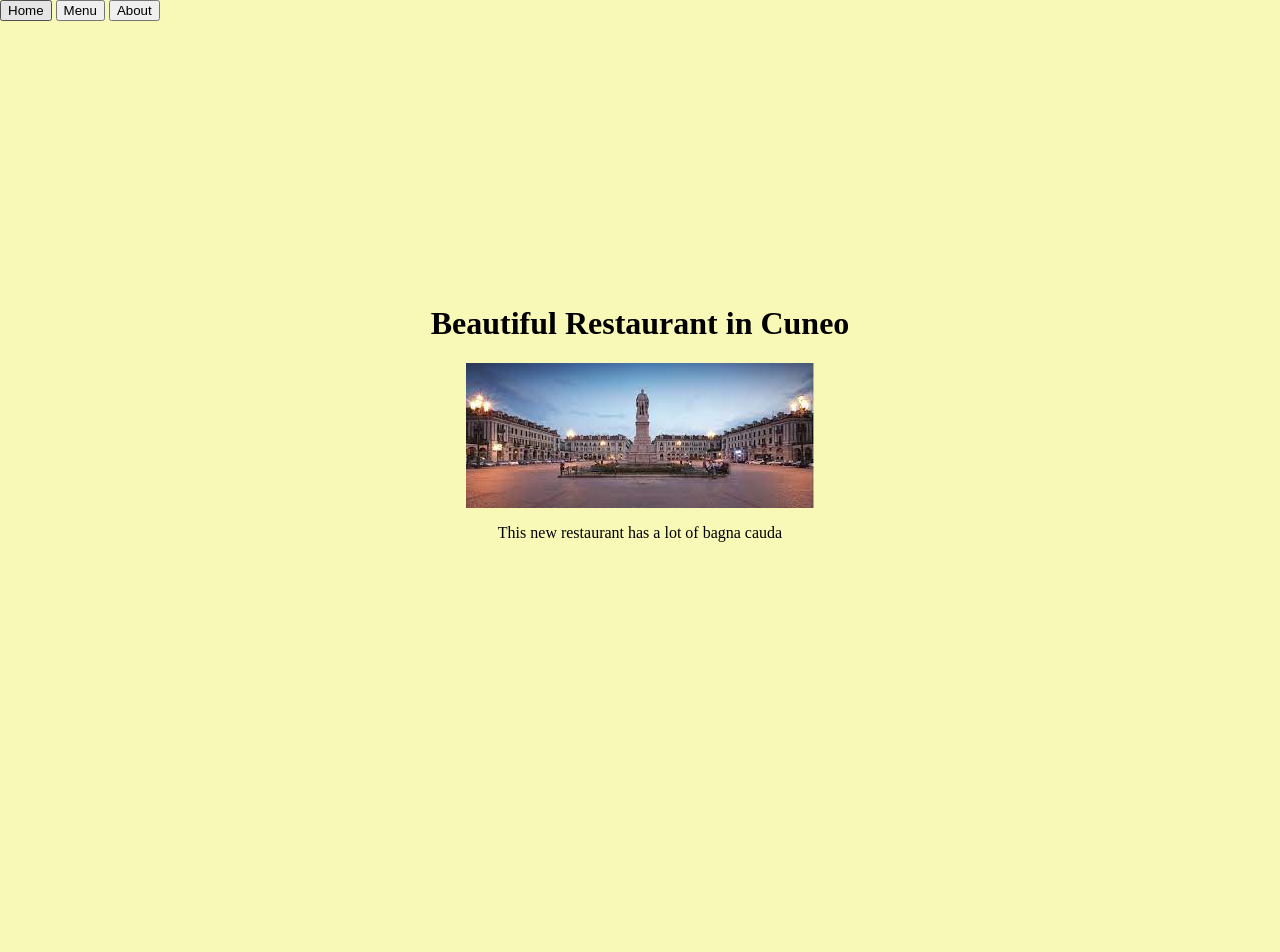
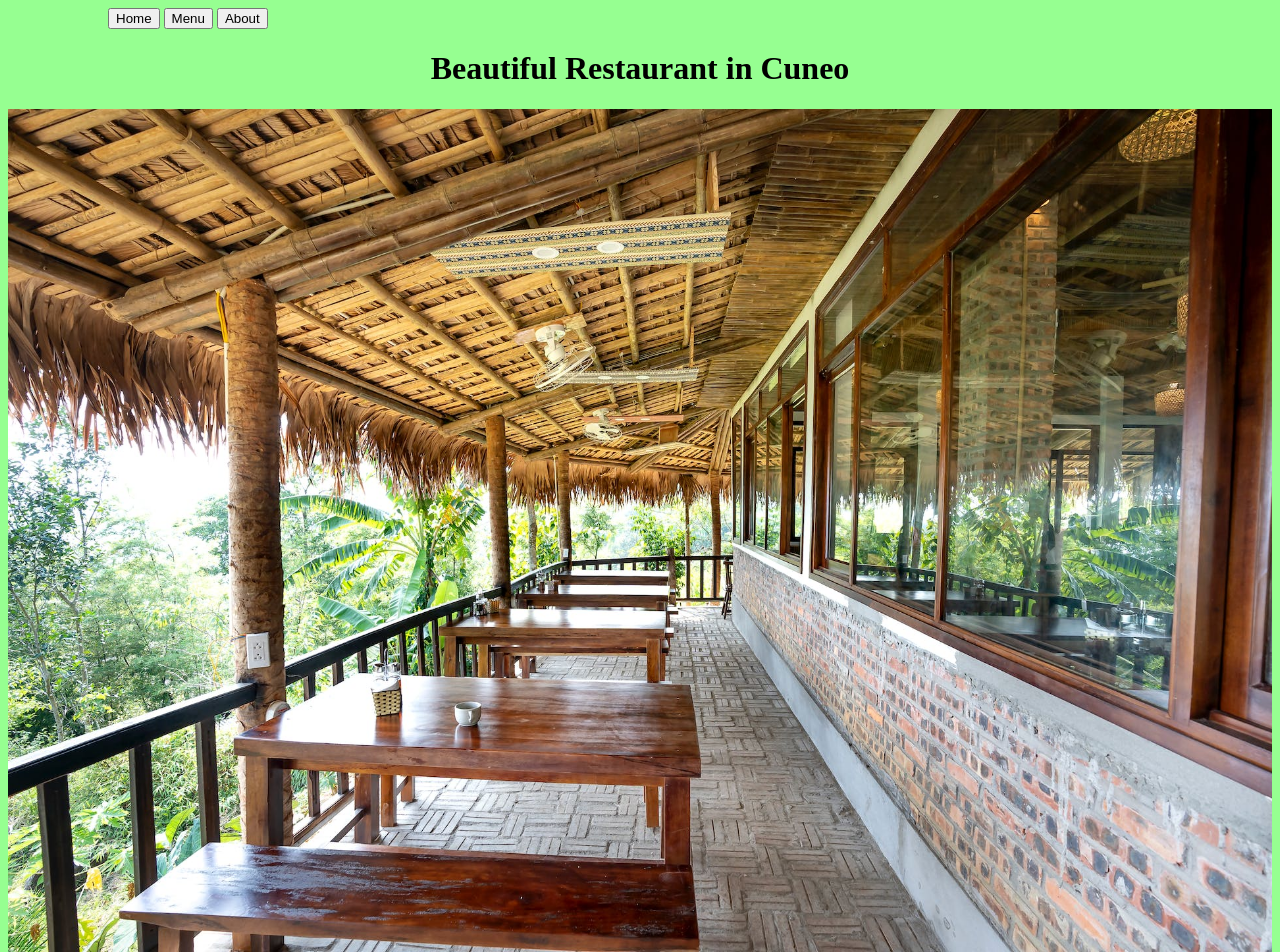
Before and after one commit to CescoMinchia/restaurant, a website built with webpack: page dist/index.html in a window 1280 px wide. Shown: the top 952 px of the page. Before the commit the page ends 821 px from the top, so only its background shows below. Built offline with nearby package versions, Linux system fonts and the light colour scheme.

Commit message:
struggling with style

```diff
--- a/src/about.js
+++ b/src/about.js
@@ -1,5 +1,5 @@
 import "./style.css";
-import piazzaGalimbertiImg from "./piazza galimberti.jpeg";
+import piazzaGalimbertiImg from "./images/piazza galimberti.jpeg";
 import { renderPage } from "./helper.js";
 
 function aboutImg() {
--- a/src/homepage-load.js
+++ b/src/homepage-load.js
@@ -1,10 +1,11 @@
 import "./style.css";
-import piazzaGalimbertiImg from "./piazza galimberti.jpeg";
+// import piazzaGalimbertiImg from "./images/piazza galimberti.jpeg";
+import restaurant from "./images/hero-restaurant.jpg";
 import { renderPage } from "./helper.js";
 
 function homeImg() {
   const heroImg = document.createElement("img");
-  heroImg.src = piazzaGalimbertiImg;
+  heroImg.src = restaurant;
 
   return heroImg;
 }
--- a/src/index.js
+++ b/src/index.js
@@ -13,6 +13,7 @@ const switchTab = function (renderCallback) {
   renderCallback();
 };
 
+// event binding
 homeButton.addEventListener("click", () => {
   switchTab(renderHomepage);
 });
--- a/src/menu.js
+++ b/src/menu.js
@@ -1,5 +1,5 @@
 import "./style.css";
-import piazzaGalimbertiImg from "./piazza galimberti.jpeg";
+import piazzaGalimbertiImg from "./images/piazza galimberti.jpeg";
 import { renderPage } from "./helper.js";
 
 function menuImg() {
--- a/src/style.css
+++ b/src/style.css
@@ -1,14 +1,29 @@
 body {
-  margin: 0;
-  background-color: rgb(248, 248, 183);
+  background-color: rgb(150 255 145);
+  display: flex;
+  flex-direction: column;
+}
+
+nav {
+  margin: 0 100px;
 }
 
 #content {
-  width: 100vw;
-  height: 100vh;
+  /* width: 100vw;
+  height: 100vh; */
   /* border: 1px solid red; */
   display: flex;
   justify-content: center;
   align-items: center;
   flex-direction: column;
 }
+
+#content > img {
+  width: 100%;
+  margin: 0;
+  padding:0;
+}
+
+button {
+
+}
```
Also changed, not shown: src/images/a-woman-eating-a-bug.jpg (added), src/images/hero-restaurant.jpg (added), src/images/piazza galimberti.jpeg (renamed from src/piazza galimberti.jpeg).
